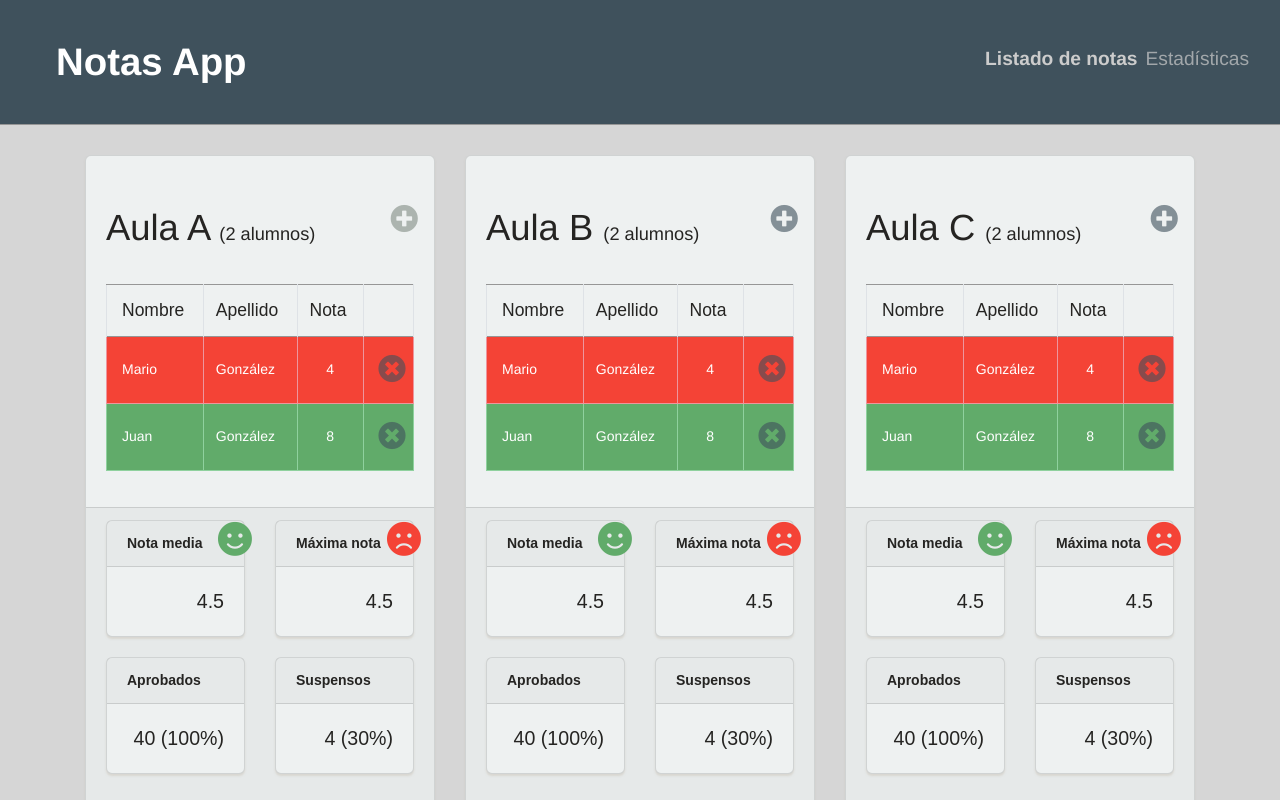
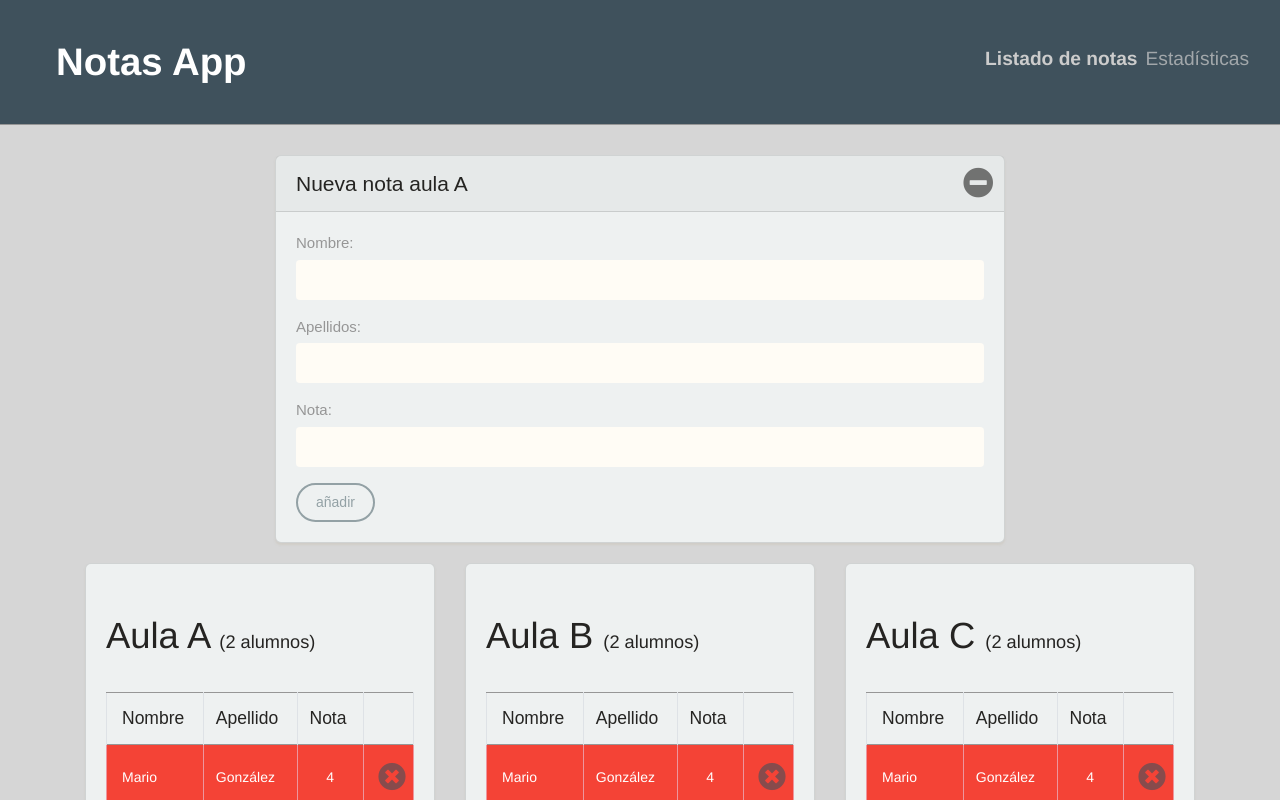
Before and after one commit to Formacion-Frameworks-JavaScript/notas-react, a React (Create React App) app: page / in a window 1280 px wide. Both pictures are taken after a click on the link 400 px from the left and 219 px from the top of the page. Shown: the top 800 px of the page. Built offline with nearby package versions, Linux system fonts and the light colour scheme.

Commit message:
Abrir/cerrar formulario

```diff
--- a/src/App.js
+++ b/src/App.js
@@ -8,9 +8,11 @@ const { Loading } = require("./componentes/Loading");
 
 function App() {
   const [cargando, setCargando] = useState(false);
-  const [muestraFormulario, setMuestraFormulario] = useState(false);
+  const [muestraFormulario, setMuestraFormulario] = useState("");
   const [notas, setNotas] = useState(notasJSON.notas);
   const [letrasAulas, setLetrasAulas] = useState([]);
+  const cierraFormulario = () => setMuestraFormulario("");
+  const abreFormulario = aula => setMuestraFormulario(aula);
   useEffect(() => {
     setLetrasAulas(
       notas
@@ -24,13 +26,18 @@ function App() {
       <main className="container">
         <div className="row form-nueva">
           <div className="col-12 col-lg-8 offset-lg-2">
-            {muestraFormulario && <NuevaNota />}
+            {muestraFormulario && <NuevaNota aula={muestraFormulario} onCierraFormulario={cierraFormulario} />}
           </div>
         </div>
         <div className="row">
           {
             letrasAulas.map(letraAula =>
-              <Aula letra={letraAula} key={letraAula} />
+              <Aula
+                letra={letraAula}
+                key={letraAula}
+                muestraFormulario={muestraFormulario}
+                onAbreFormulario={abreFormulario}
+              />
             )
           }
         </div>
--- a/src/componentes/Aula.js
+++ b/src/componentes/Aula.js
@@ -1,14 +1,18 @@
 export const Aula = props => {
+    const { letra, muestraFormulario, onAbreFormulario } = props;
     return (
         <div className="col">
             <div className="card">
                 <div className="header row">
-                    <h2 className="col-10">Aula {props.letra} <span>(2 alumnos)</span></h2>
-                    <div className="col-2 anyadir">
-                        <a href="#">
-                            <i className="fa fa-plus-circle"></i>
-                        </a>
-                    </div>
+                    <h2 className="col-10">Aula {letra} <span>(2 alumnos)</span></h2>
+                    {
+                        !muestraFormulario &&
+                        <div className="col-2 anyadir">
+                            <a href="#">
+                                <i onClick={() => onAbreFormulario(letra)} className="fa fa-plus-circle"></i>
+                            </a>
+                        </div>
+                    }
                 </div>
                 <div className="card-body">
                     <table className="table table-bordered tabla-alumnos">
--- a/src/componentes/NuevaNota.js
+++ b/src/componentes/NuevaNota.js
@@ -1,9 +1,10 @@
 export const NuevaNota = props => {
+    const { aula, onCierraFormulario } = props;
     return (
         <div className="card">
             <div className="card-header">
-                <span>Nueva nota aula A</span>
-                <i className="fa fa-minus-circle"></i>
+                <span>Nueva nota aula {aula}</span>
+                <i onClick={onCierraFormulario} className="fa fa-minus-circle"></i>
             </div>
             <form className="card-body">
                 <div className="form-group">
```
